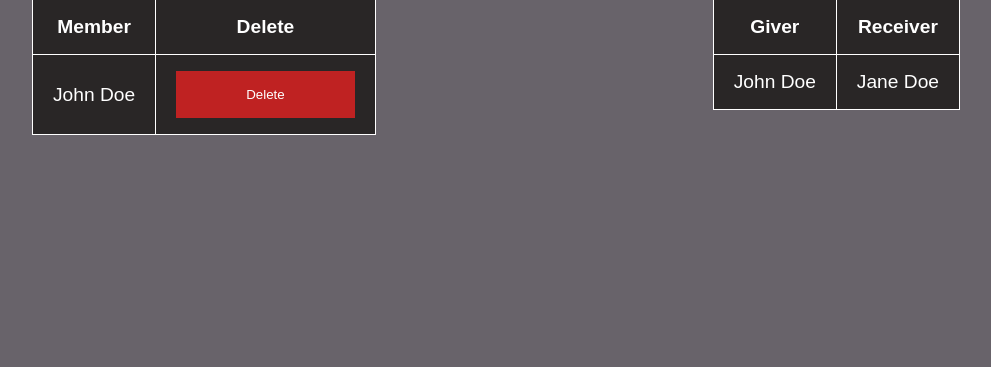
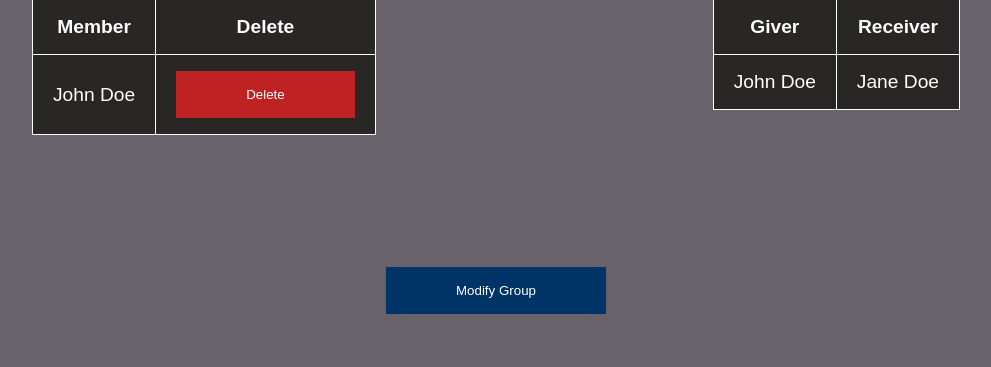
Before and after one commit to Samagoue/UMGC_CMSC495_SPRING_2023_GP2, a Flask app: page /groups/1 in a window 1280 px wide. Shown: the part 240-607 px from the top of the page, without its empty margins (144-1135 px from the left). Run offline with Flask 3, Linux system fonts and the light colour scheme; the visitor is signed in with stand-in values (Sample User, id 1).

Commit message:
Updated group functions and templates

```diff
--- a/giftpal/routes.py
+++ b/giftpal/routes.py
@@ -2,7 +2,7 @@ from flask import Blueprint, render_template, request, redirect, url_for, sessio
 from .models import User, Event, Wishlist, UserEvent, UserGroup, Pair, Group
 from .utils import hash_password
 from .database import db
-from .auth import register, login, logout, reset_password, profile, register_group
+from .auth import register, login, logout, reset_password, profile, group_register
 
 bp = Blueprint('main', __name__)
 
@@ -196,46 +196,62 @@ def register_group():
     Render and provide backend for group registration page
     """
     if request.method == 'POST':
-        register_group()
+        group_register()
 
     return render_template('register_group.html')
 
-# my modify_group route might actually be the admin route, I'm struggling with the idea
-# that the admin of group needs to login, what if each user can just modify a group by
-# knowing the password of the group? Rather than making them specific admins?
 
-
-@bp.route('/modify-group', methods=['GET', 'POST'])
-def modify_group():
+@bp.route('/modify-group/<int:group_id>', methods=['GET', 'POST'])
+def modify_group(group_id):
     """
     Render and provide backend for modify group page
     """
+    # Get the group from the database
+    group = Group.query.get_or_404(group_id)
+
     if request.method == 'POST':
-        group_name = request.form['group_name']
-        group_password = request.form['group_password']
+        # Update the group information
+        if 'group_name' in request.form:
+            group.group_name = request.form['group_name']
+        if 'group_email' in request.form:
+            group.group_email = request.form['group_email']
+        if 'min_dollar_amount' in request.form:
+            group.min_dollar_amount = request.form['min_dollar_amount']
 
-        # Hash the password
-        hash_group_password = hash_password(group_password)
+        # Hash the password if it has been changed
+        if 'group_password' in request.form and request.form['group_password']:
+            group.group_password = hash_password(
+                request.form['group_password'])
 
-        # Connect to database
-        db = get_db()
-        curs = db.cursor()
+        # Add selected users to the group
+        selected_users = request.form.getlist('users')
+        if selected_users:
+            # get existing user-group relationships
+            existing_user_groups = group.users
+            existing_user_ids = [ug.user_id for ug in existing_user_groups]
 
-        # Search for the group credentials in the database
-        curs.execute("SELECT * FROM groups WHERE name = ? AND password = ?",
-                     (group_name, hash_group_password))
-        group_name_exist = curs.fetchone()
+            # remove user-group relationships that are not in the selected users list
+            for user_group in existing_user_groups:
+                if user_group.user_id not in selected_users:
+                    db.session.delete(user_group)
 
-        # the if statement will need to be worked on
-        if group_name_exist:
-            session['group_name'] = group_name
-            # return redirect(url_for('group_page'))
+            # add user-group relationships for new selected users
+            for user_id in selected_users:
+                if user_id not in existing_user_ids:
+                    user = User.query.get(user_id)
+                    if user:
+                        user_group = UserGroup(user=user, group=group)
+                        db.session.add(user_group)
 
-        # the below two pieces of code will also need to be modified
-        flash('Invalid Group Name or Group Password!')
-        return redirect(url_for('modify_group'))
+        db.session.commit()
 
-    return render_template('modify_group.html')
+        flash('Group updated successfully!')
+        return redirect(url_for('main.group_members_pairs', group_id=group_id))
+
+    # Get a list of all the users for the dropdown menu
+    users = User.query.all()
+
+    return render_template('modify_group.html', group=group, users=users)
 
 
 @bp.route('/groups/<int:group_id>', methods=['GET', 'POST'])
--- a/giftpal/templates/group_members_pairs.html
+++ b/giftpal/templates/group_members_pairs.html
@@ -68,4 +68,10 @@
         {% endif %}
     </div>
 </div>
+<br><br>
+<br><br>
+<br><br>
+<form action="{{ url_for('main.modify_group', group_id=group.id) }}">
+    <button type="submit">Modify Group</button>
+</form>
 {% endblock %}
--- a/giftpal/templates/register_group.html
+++ b/giftpal/templates/register_group.html
@@ -29,6 +29,10 @@
             <label>Group Email:</label>
             <input type="text" name="group_email" required>
             <br><br>
+            <label>Minimum Dollar Amount:</label>
+            <input type="range" name="min_dollar_amount" min="0" max="100" oninput="document.getElementById('min-amount').innerHTML='$'+this.value" required>
+            <span id="min-amount">$50</span>
+            <br><br>
             <label>Group Password:</label>
             <input type="password" name="group_password" required>
             <br><br>
```
Also changed, not shown: giftpal/auth.py (+6 -5 lines), giftpal/templates/modify_group.html (+38 -14 lines). Lines whose indentation alone changed are shown as unchanged.
